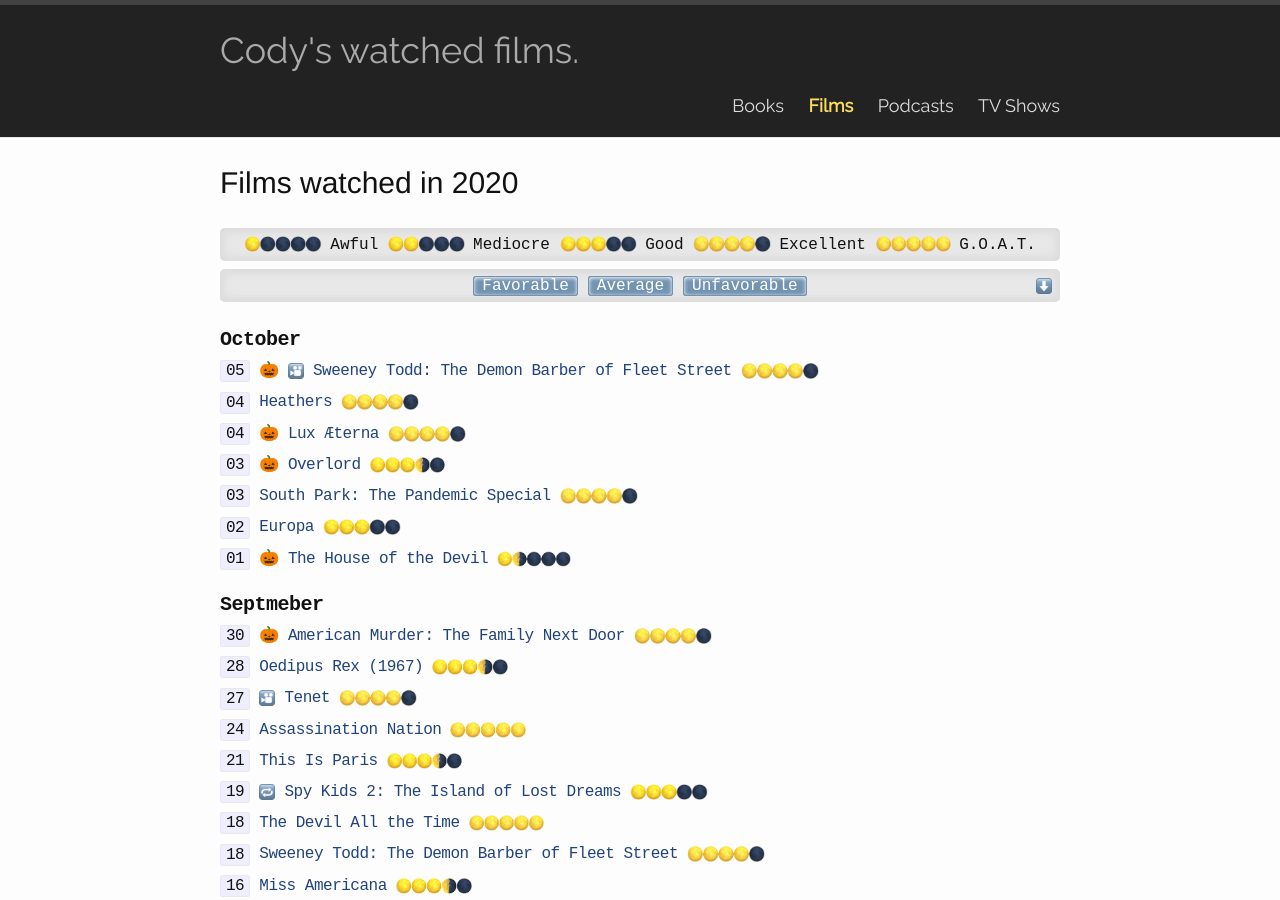
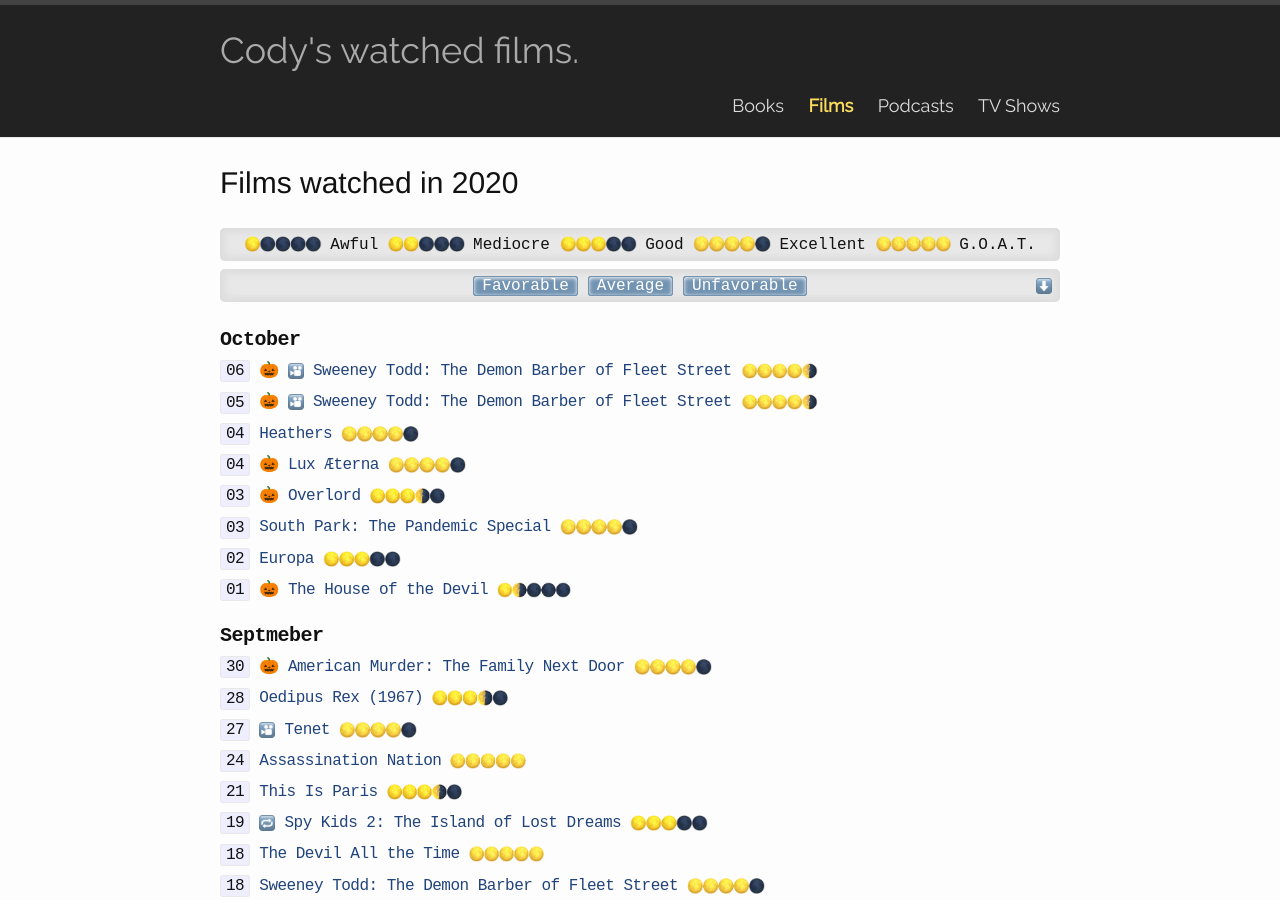
Before and after one commit to codydalerodgers/personal-blog, a Jekyll site: the page built from _films/2020.md, in a window 1280 px wide and 900 px high. Built offline with Jekyll 4.4.1, drawn with Linux system fonts in a browser that asks for light colours.

Commit message:
Sweeney Todd again

```diff
--- a/_films/2020.md
+++ b/_films/2020.md
@@ -5,7 +5,9 @@
 category: films
 ---
 ## October
-`05` 🎃 {{ site.tr }} [Sweeney Todd: The Demon Barber of Fleet Street](https://www.imdb.com/title/tt0408236/) {{ site.r4 }}
+`06` 🎃 {{ site.tr }} [Sweeney Todd: The Demon Barber of Fleet Street](https://www.imdb.com/title/tt0408236/) {{ site.r45 }}
+
+`05` 🎃 {{ site.tr }} [Sweeney Todd: The Demon Barber of Fleet Street](https://www.imdb.com/title/tt0408236/) {{ site.r45 }}
 
 `04` [Heathers](https://www.imdb.com/title/tt0097493/) {{ site.r4 }}
 
```
